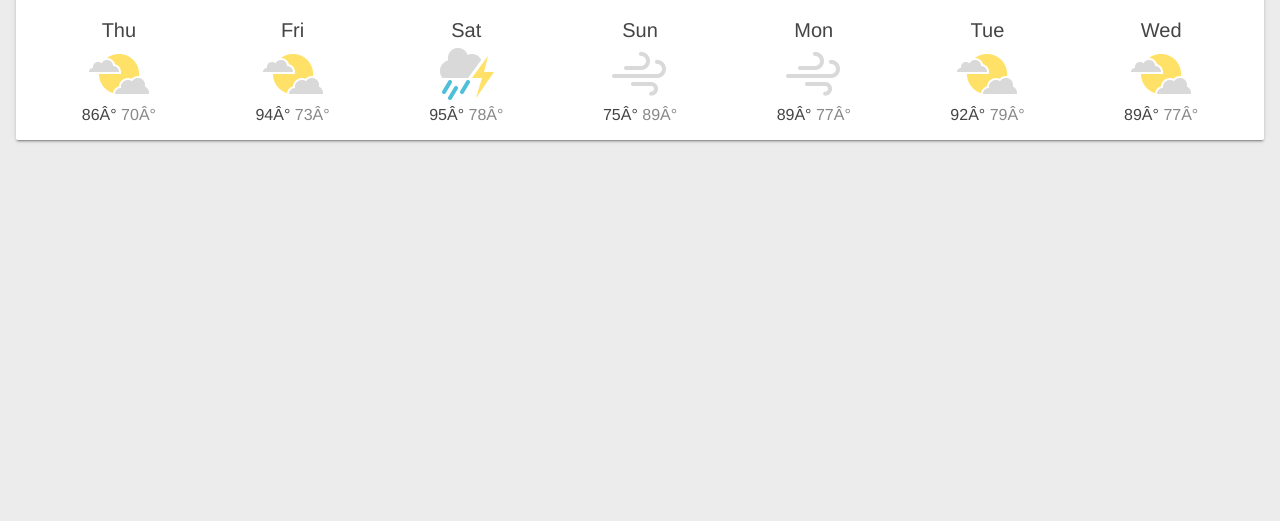
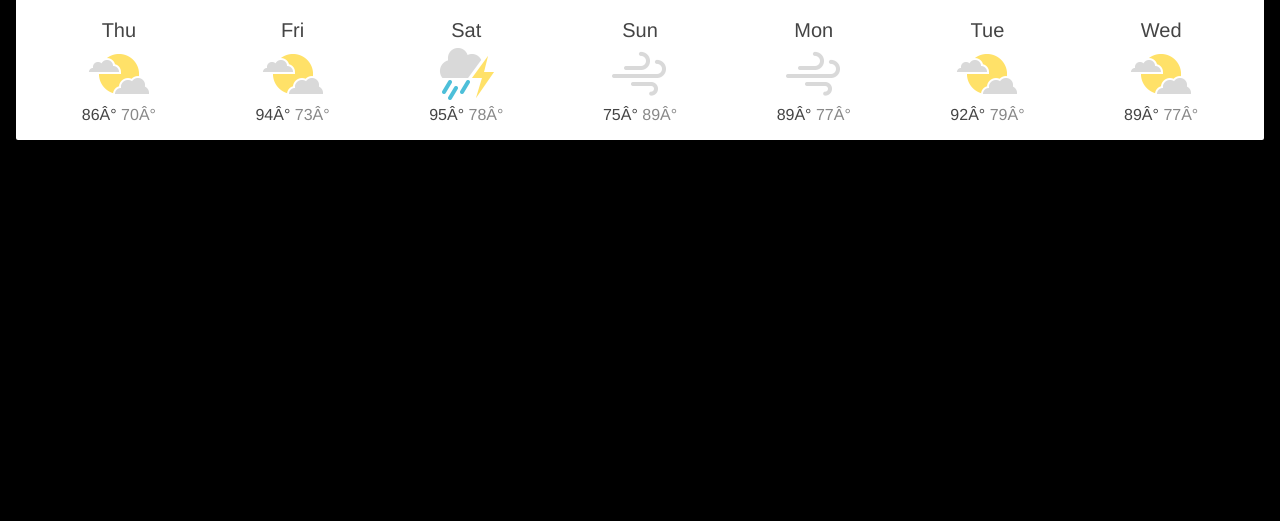
Before and after one commit to pedrualves/simple-pwa, a website: page client/index.html in a window 1280 px wide. Shown: the part 279-800 px from the top of the page. Drawn offline with Linux system fonts and the light colour scheme.

Commit message:
Update inline.css

```diff
--- a/client/styles/inline.css
+++ b/client/styles/inline.css
@@ -56,7 +56,7 @@ body {
   -webkit-align-content: stretch;
       -ms-flex-line-pack: stretch;
           align-content: stretch;
-  background: #ececec; }
+  background: #000000; }
 
 .header {
   width: 100%;
```
